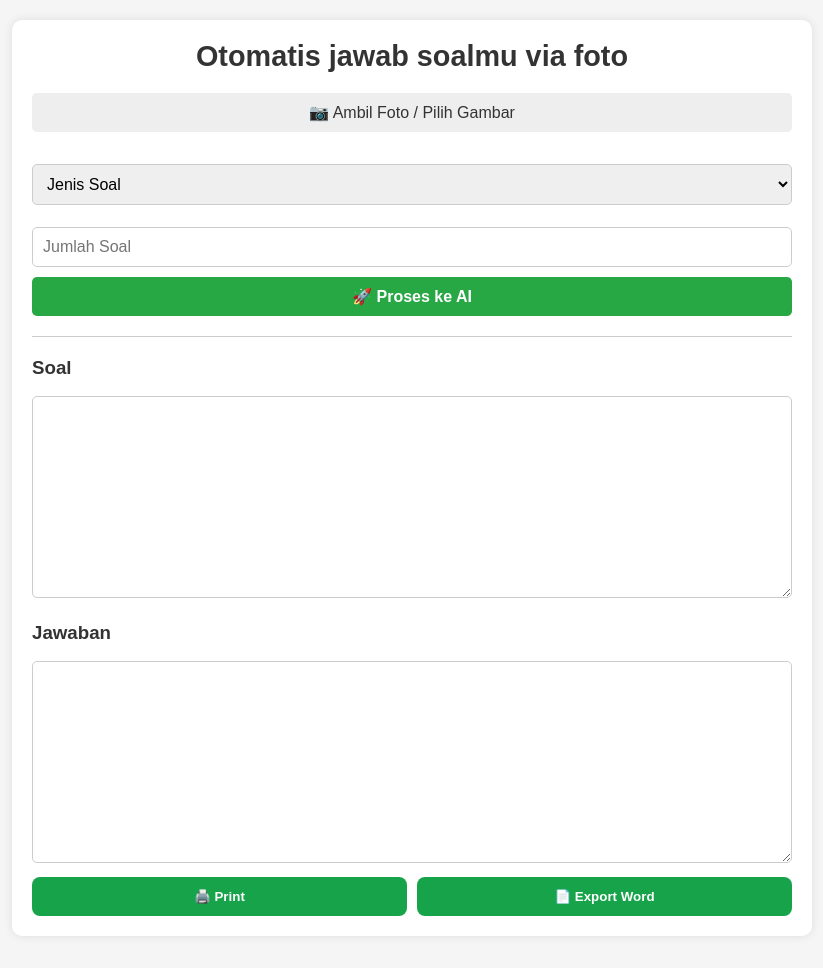
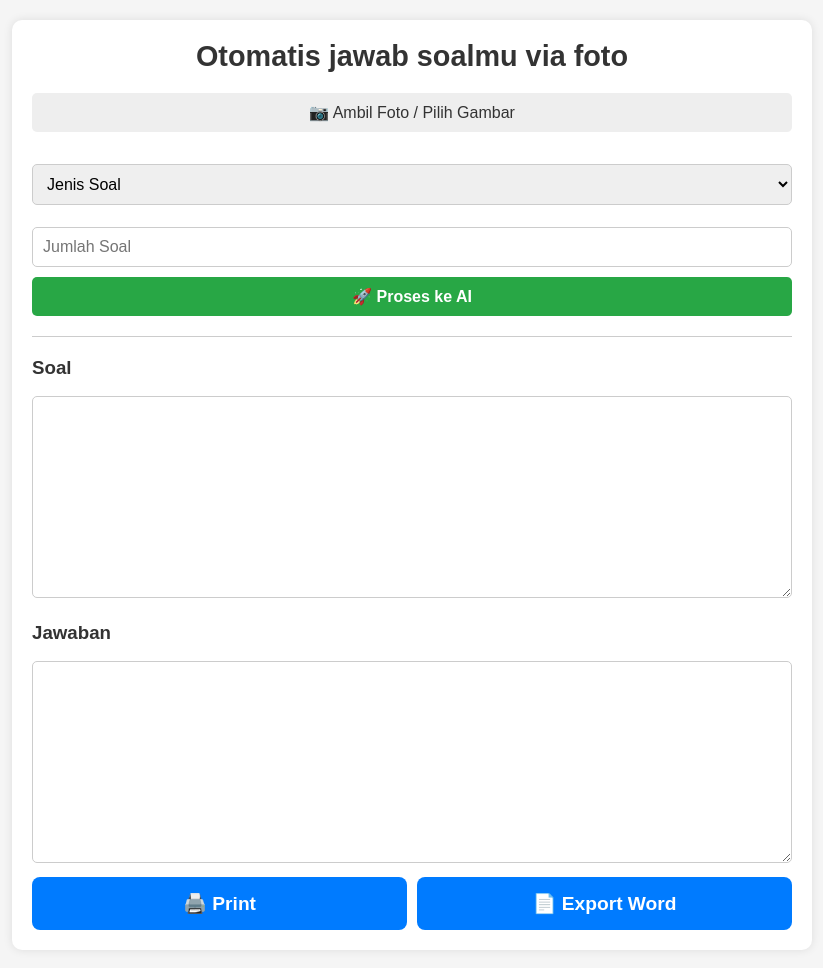
Before and after one commit to HafizyCorporate/Groq-ai-soal, a website: page views/dashboard.html in a window 1280 px wide. Shown: the whole page, without its empty margins (228-1051 px from the left). Drawn offline with Linux system fonts and the light colour scheme; files that its build step writes are made by us from their sources.

Commit message:
Update dashboard.html

```diff
--- a/views/dashboard.html
+++ b/views/dashboard.html
@@ -6,11 +6,9 @@
   <meta name="viewport" content="width=device-width, initial-scale=1.0">
   <link rel="stylesheet" href="/style.css">
   <style>
-    /* ===== RESET SEDERHANA ===== */
     * { box-sizing: border-box; margin:0; padding:0; font-family: Arial, sans-serif; }
     body { background: #f5f5f5; color:#333; }
 
-    /* ===== CONTAINER ===== */
     .container {
       max-width: 800px;
       margin: 20px auto;
@@ -55,10 +53,26 @@
 
     hr { margin:20px 0; border:none; border-top:1px solid #ccc; }
 
-    .actions { display:flex; gap:10px; margin-top:10px; flex-wrap:wrap; }
-    .actions button { flex:1; }
+    /* ===== TOMBOL PRINT & WORD LEBIH BESAR ===== */
+    .actions {
+      display:flex;
+      gap:10px;
+      margin-top:10px;
+      flex-wrap:wrap;
+    }
+    .actions button {
+      flex:1;
+      font-size:1.2rem;    /* lebih besar */
+      padding:15px 20px;   /* lebih besar */
+      border-radius:8px;   /* lebih bulat */
+      background:#007bff;
+      color:#fff;
+      border:none;
+      cursor:pointer;
+      transition: background 0.2s;
+    }
+    .actions button:hover { background:#0056b3; }
 
-    /* ===== RESPONSIVE ===== */
     @media (max-width:600px) {
       h1 { font-size:1.5rem; }
       .actions { flex-direction: column; }
```
